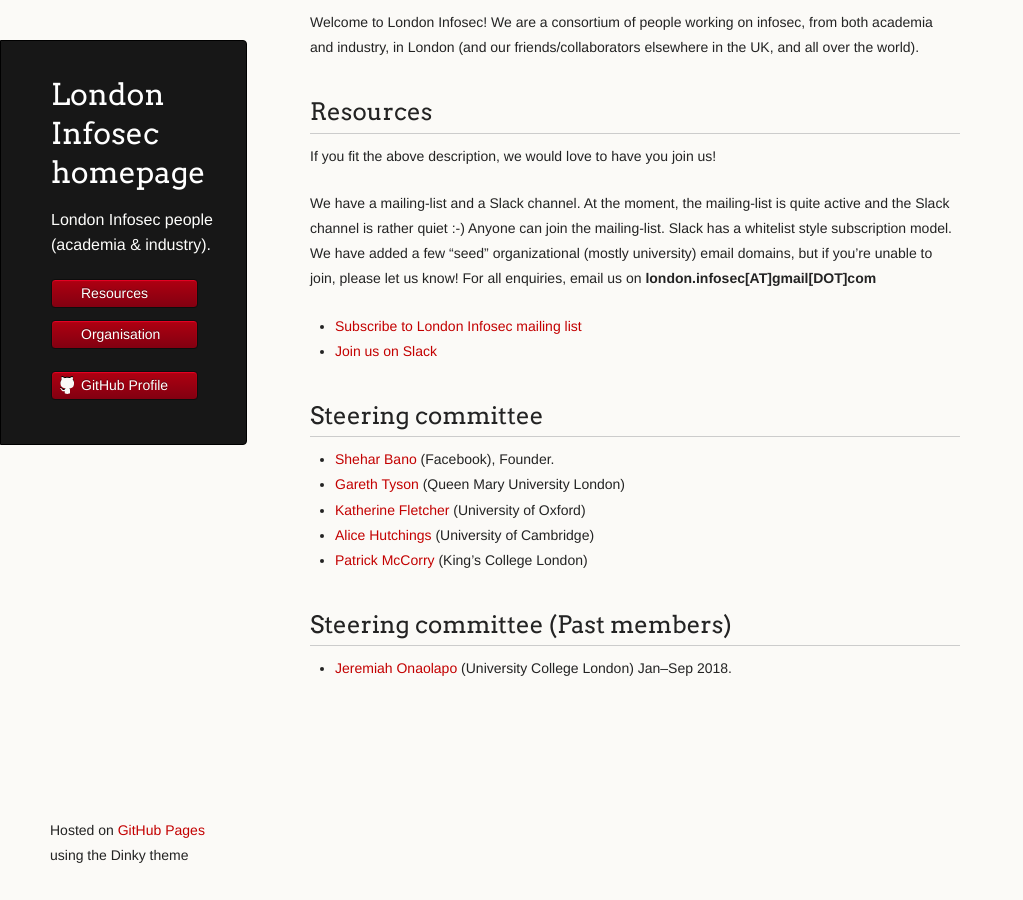
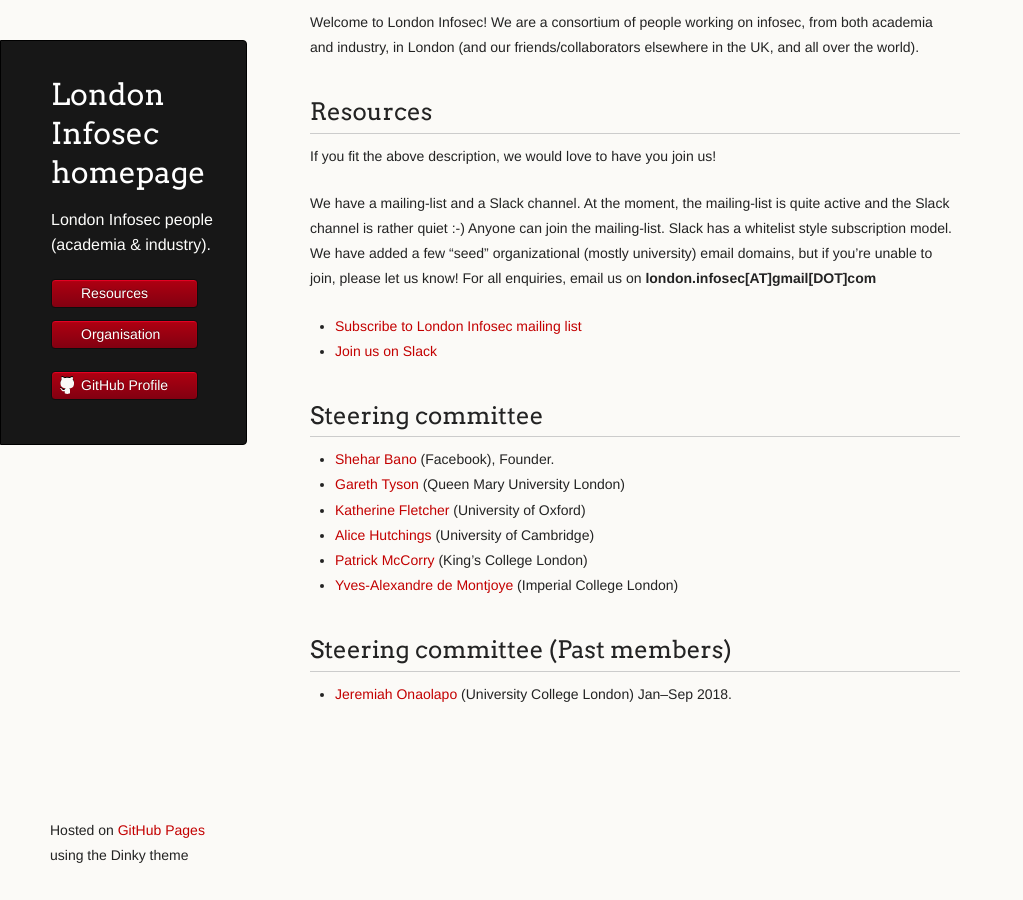
Before and after one commit to London-Infosec/London-Infosec.github.io, a Jekyll site: the page built from index.md, in a window 1280 px wide. Shown: the whole page, without its empty margins (0-1023 px from the left). Built offline with Jekyll 4.4.1, drawn with Linux system fonts in a browser that asks for light colours.

Commit message:
Added Yves to chairs

```diff
--- a/index.md
+++ b/index.md
@@ -21,6 +21,7 @@ We have a mailing-list and a Slack channel. At the moment, the mailing-list is q
 * [Katherine Fletcher](https://www.cs.ox.ac.uk/people/katherine.fletcher/) (University of Oxford)
 * [Alice Hutchings](https://www.cl.cam.ac.uk/~ah793/) (University of Cambridge)
 * [Patrick McCorry](http://www0.cs.ucl.ac.uk/staff/P.McCorry/) (King's College London)
+* [Yves-Alexandre de Montjoye](http://www.demontjoye.com/) (Imperial College London)
 <h2 id="steering-previous"> Steering committee (Past members) </h2>
 
 * [Jeremiah Onaolapo](http://www0.cs.ucl.ac.uk/staff/J.Onaolapo/) (University College London) Jan--Sep 2018.
```
